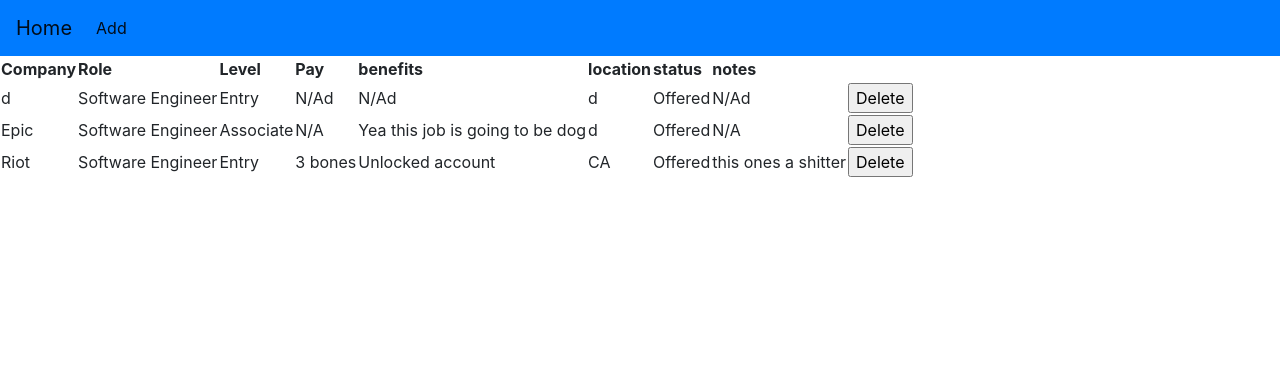
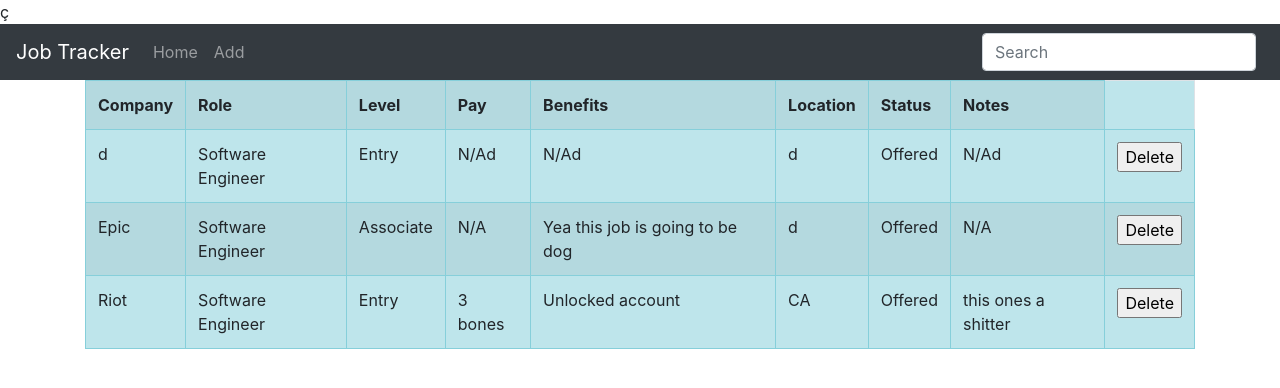
Before and after one commit to Sutopu/applicationer, a Django app: page / in a window 1280 px wide. Shown: the top 388 px of the page. Run offline with Django 3.2, Linux system fonts and the light colour scheme; data comes from the database, SQL or seed files in the repository; both versions use the stored data as it was after the commit; some libraries are stand-ins or nearby versions.

Commit message:
Added better front end display

```diff
--- a/mysite/main/models.py
+++ b/mysite/main/models.py
@@ -1,9 +1,5 @@
 from django.db import models
 from django.db.models.fields import CharField
-
-
-
-
 
 class Role(models.Model):
     #software engineer, software developer, web developer, etc.
--- a/mysite/main/templates/add.html
+++ b/mysite/main/templates/add.html
@@ -1,4 +1,5 @@
 {% extends "header.html" %}
+
 {% block body %}
     <form method="POST">
         {% csrf_token %}
--- a/mysite/main/templates/header.html
+++ b/mysite/main/templates/header.html
@@ -1,8 +1,11 @@
 <!DOCTYPE html>
 <head>
-    <title>applications</title>
-    <link rel="stylesheet" href="https://maxcdn.bootstrapcdn.com/bootstrap/4.0.0/css/bootstrap.min.css" integrity="sha384-Gn5384xqQ1aoWXA+058RXPxPg6fy4IWvTNh0E263XmFcJlSAwiGgFAW/dAiS6JXm" crossorigin="anonymous">
+    <title>Applications</title>
+    <meta charset="utf-8">
+    <meta name="viewport" content="width=device-width, initial-scale=1">
+    <link rel="stylesheet" href="https://maxcdn.bootstrapcdn.com/bootstrap/4.5.2/css/bootstrap.min.css">
 </head>
+</head>ç
 
 <body>
     {% include "includes/navbar.html" %}
--- a/mysite/main/templates/home.html
+++ b/mysite/main/templates/home.html
@@ -2,15 +2,16 @@
 
 {% block body %}
 <!--example of how data from the database could look on the frontend.-->
-<table>
+<div class = "container">
+    <table class = "table table-striped table-bordered table-info">
         <th>Company</th>
         <th>Role</th>
         <th>Level</th>
         <th>Pay</th>
-    <th>benefits</th>
-    <th>location</th>
-    <th>status</th>
-    <th>notes</th>
+        <th>Benefits</th>
+        <th>Location</th>
+        <th>Status</th>
+        <th>Notes</th>
         {% for application in applications %}
             <tr>
                 <td>{{application.company}}</td>
@@ -31,4 +32,5 @@
             </tr>
         {% endfor %}
     </table>
+</div>
     {% endblock %}
--- a/mysite/main/templates/includes/navbar.html
+++ b/mysite/main/templates/includes/navbar.html
@@ -1,14 +1,37 @@
-<nav class="navbar navbar-expand-lg navbar-light bg-primary">
-    <a class="navbar-brand" href="/">Home</a>
-    <button class="navbar-toggler" type="button" data-toggle="collapse" data-target="#navbarSupportedContent" aria-controls="navbarSupportedContent" aria-expanded="false" aria-label="Toggle navigation">
+<!--Navbar-->
+<nav class="navbar navbar-expand-lg navbar-dark bg-dark">
+
+  <!-- Navbar brand -->
+  <a class="navbar-brand" href="#">Job Tracker</a>
+
+  <!-- Collapse button -->
+  <button class="navbar-toggler" type="button" data-toggle="collapse" data-target="#basicExampleNav"
+    aria-controls="basicExampleNav" aria-expanded="false" aria-label="Toggle navigation">
     <span class="navbar-toggler-icon"></span>
   </button>
 
-    <div class="collapse navbar-collapse" id="navbarSupportedContent">
+  <!-- Collapsible content -->
+  <div class="collapse navbar-collapse" id="basicExampleNav">
+
+    <!-- Links -->
     <ul class="navbar-nav mr-auto">
-        <li class="nav-item active">
-          <a class="nav-link" href="/add">Add <span class="sr-only">(current)</span></a>
+      <li class="nav-item">
+        <a class="nav-link" href="/">Home
+          <span class="sr-only">(current)</span>
+        </a>
+      </li>
+      <li class="nav-item">
+        <a class="nav-link" href="/add">Add</a>
       </li>
     </ul>
+
+    <!-- Search -->
+    <form class="form-inline">
+      <div class="md-form my-0">
+        <input class="form-control mr-sm-2" type="text" placeholder="Search" aria-label="Search">
       </div>
+    </form>
+  </div>
+
 </nav>
+<!--/.Navbar-->
```
Also changed, not shown: mysite/db.sqlite3. Lines whose indentation alone changed are shown as unchanged.
